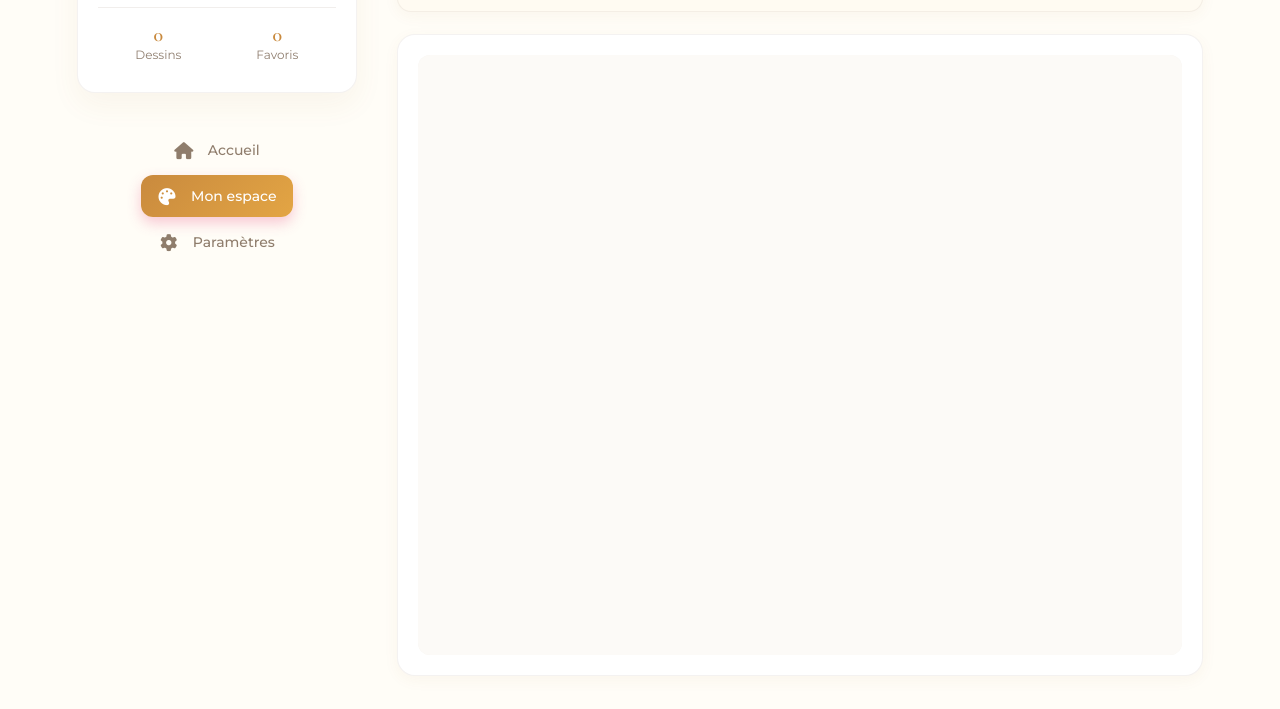
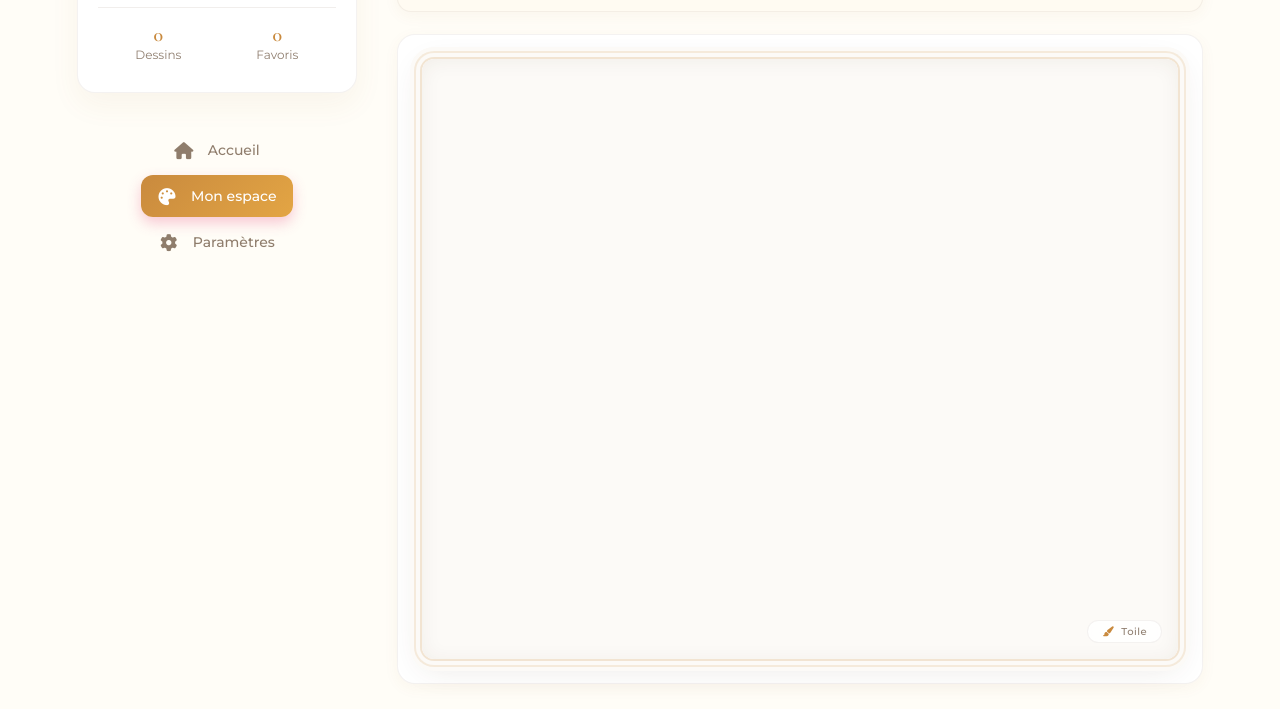
Before and after one commit to myname11duck-dotcom/Studio, a website built with Vite: page moncompte.html in a window 1280 px wide. Shown: the part 311-1020 px from the top of the page. Built offline with nearby package versions, Linux system fonts and the light colour scheme.

```diff
--- a/moncompte.html
+++ b/moncompte.html
@@ -1,4 +1,4 @@
-<!-- moncompte.html - Version avec le même thème que le site -->
+<!-- moncompte.html - Version avec cadre autour de la toile -->
 <!DOCTYPE html>
 <html lang="fr">
 <head>
@@ -383,20 +383,141 @@
             border-color: var(--pink-mid);
         }
 
-        /* CANVAS */
-        .canvas-card {
+        /* ===== CANVAS AVEC CADRE ===== */
+        .canvas-wrapper {
             background: #fff;
             border-radius: var(--radius);
-            padding: 20px;
+            padding: 24px;
             border: 1px solid rgba(74, 47, 23, 0.06);
             box-shadow: 0 4px 15px rgba(150,100,30,0.05);
+            position: relative;
         }
+
+        /* Cadre décoratif autour de la toile */
+        .canvas-frame {
+            position: relative;
+            border-radius: 12px;
+            overflow: hidden;
+            box-shadow:
+                0 0 0 2px rgba(201, 138, 62, 0.2),
+                0 0 0 6px #fcfaf7,
+                0 0 0 8px rgba(201, 138, 62, 0.15),
+                0 0 0 12px #fcfaf7,
+                0 8px 32px rgba(74, 47, 23, 0.12);
+            background: #fcfaf7;
+            transition: box-shadow 0.3s ease;
+        }
+
+        .canvas-frame:hover {
+            box-shadow:
+                0 0 0 2px rgba(201, 138, 62, 0.3),
+                0 0 0 6px #fcfaf7,
+                0 0 0 8px rgba(201, 138, 62, 0.25),
+                0 0 0 12px #fcfaf7,
+                0 12px 48px rgba(201, 138, 62, 0.2);
+        }
+
+        /* Coins décoratifs du cadre */
+        .canvas-frame::before {
+            content: '';
+            position: absolute;
+            top: -4px;
+            left: -4px;
+            width: 30px;
+            height: 30px;
+            border-top: 3px solid var(--pink-deep);
+            border-left: 3px solid var(--pink-deep);
+            border-radius: 4px 0 0 0;
+            z-index: 5;
+            opacity: 0.6;
+            pointer-events: none;
+        }
+
+        .canvas-frame::after {
+            content: '';
+            position: absolute;
+            top: -4px;
+            right: -4px;
+            width: 30px;
+            height: 30px;
+            border-top: 3px solid var(--pink-deep);
+            border-right: 3px solid var(--pink-deep);
+            border-radius: 0 4px 0 0;
+            z-index: 5;
+            opacity: 0.6;
+            pointer-events: none;
+        }
+
+        /* Coins inférieurs */
+        .canvas-frame .corner-br {
+            position: absolute;
+            bottom: -4px;
+            right: -4px;
+            width: 30px;
+            height: 30px;
+            border-bottom: 3px solid var(--pink-deep);
+            border-right: 3px solid var(--pink-deep);
+            border-radius: 0 0 4px 0;
+            z-index: 5;
+            opacity: 0.6;
+            pointer-events: none;
+        }
+
+        .canvas-frame .corner-bl {
+            position: absolute;
+            bottom: -4px;
+            left: -4px;
+            width: 30px;
+            height: 30px;
+            border-bottom: 3px solid var(--pink-deep);
+            border-left: 3px solid var(--pink-deep);
+            border-radius: 0 0 0 4px;
+            z-index: 5;
+            opacity: 0.6;
+            pointer-events: none;
+        }
+
+        /* Ombre intérieure pour effet de profondeur */
+        .canvas-frame .inner-shadow {
+            position: absolute;
+            inset: 0;
+            border-radius: 12px;
+            box-shadow: inset 0 2px 20px rgba(74, 47, 23, 0.06);
+            pointer-events: none;
+            z-index: 2;
+        }
+
         canvas {
             width: 100%;
+            display: block;
+            border-radius: 12px;
+            position: relative;
+            z-index: 1;
             background: #fcfaf7;
-            border-radius: 12px;
-            display: block;
-            box-shadow: inset 0 0 12px rgba(0, 0, 0, 0.04);
+            cursor: crosshair;
+        }
+
+        /* Petit badge "Toile" en bas à droite */
+        .canvas-badge {
+            position: absolute;
+            bottom: 16px;
+            right: 16px;
+            background: rgba(255, 255, 255, 0.85);
+            backdrop-filter: blur(8px);
+            padding: 4px 14px;
+            border-radius: 20px;
+            font-size: 10px;
+            font-weight: 500;
+            color: var(--ink-soft);
+            border: 1px solid rgba(74, 47, 23, 0.06);
+            z-index: 3;
+            letter-spacing: 0.5px;
+            pointer-events: none;
+        }
+
+        .canvas-badge i {
+            color: var(--pink-deep);
+            margin-right: 4px;
         }
 
         /* GALERIE */
@@ -434,6 +555,18 @@
             width: 100%;
             height: 100%;
             object-fit: cover;
+        }
+        .drawing .drawing-name {
+            position: absolute;
+            bottom: 0;
+            left: 0;
+            right: 0;
+            background: rgba(0,0,0,0.5);
+            color: white;
+            padding: 4px 8px;
+            font-size: 11px;
+            text-align: center;
+            backdrop-filter: blur(4px);
         }
         .drawing .delete-btn {
             position: absolute;
@@ -480,6 +613,17 @@
             .toolbar .download {
                 margin-left: 0;
             }
+            .canvas-frame::before,
+            .canvas-frame::after,
+            .canvas-frame .corner-br,
+            .canvas-frame .corner-bl {
+                display: none;
+            }
+            .canvas-frame {
+                box-shadow:
+                    0 0 0 2px rgba(201, 138, 62, 0.15),
+                    0 8px 32px rgba(74, 47, 23, 0.1);
+            }
         }
         @media (max-width: 640px) {
             header {
@@ -501,6 +645,9 @@
             .toolbar .brush-tools {
                 border-right: none;
                 padding: 0;
+            }
+            .canvas-wrapper {
+                padding: 12px;
             }
         }
     </style>
@@ -598,8 +745,17 @@
                 <button id="download" class="download">📥 Télécharger</button>
             </section>
 
-            <section class="canvas-card">
-                <canvas id="canvas" width="1200" height="700"></canvas>
+            <!-- ===== CANVAS AVEC CADRE ===== -->
+            <section class="canvas-wrapper">
+                <div class="canvas-frame">
+                    <div class="inner-shadow"></div>
+                    <div class="corner-br"></div>
+                    <div class="corner-bl"></div>
+                    <canvas id="canvas" width="1200" height="700"></canvas>
+                    <div class="canvas-badge">
+                        <i class="fa-solid fa-paintbrush"></i> Toile
+                    </div>
+                </div>
             </section>
 
             <section class="gallery">
```
